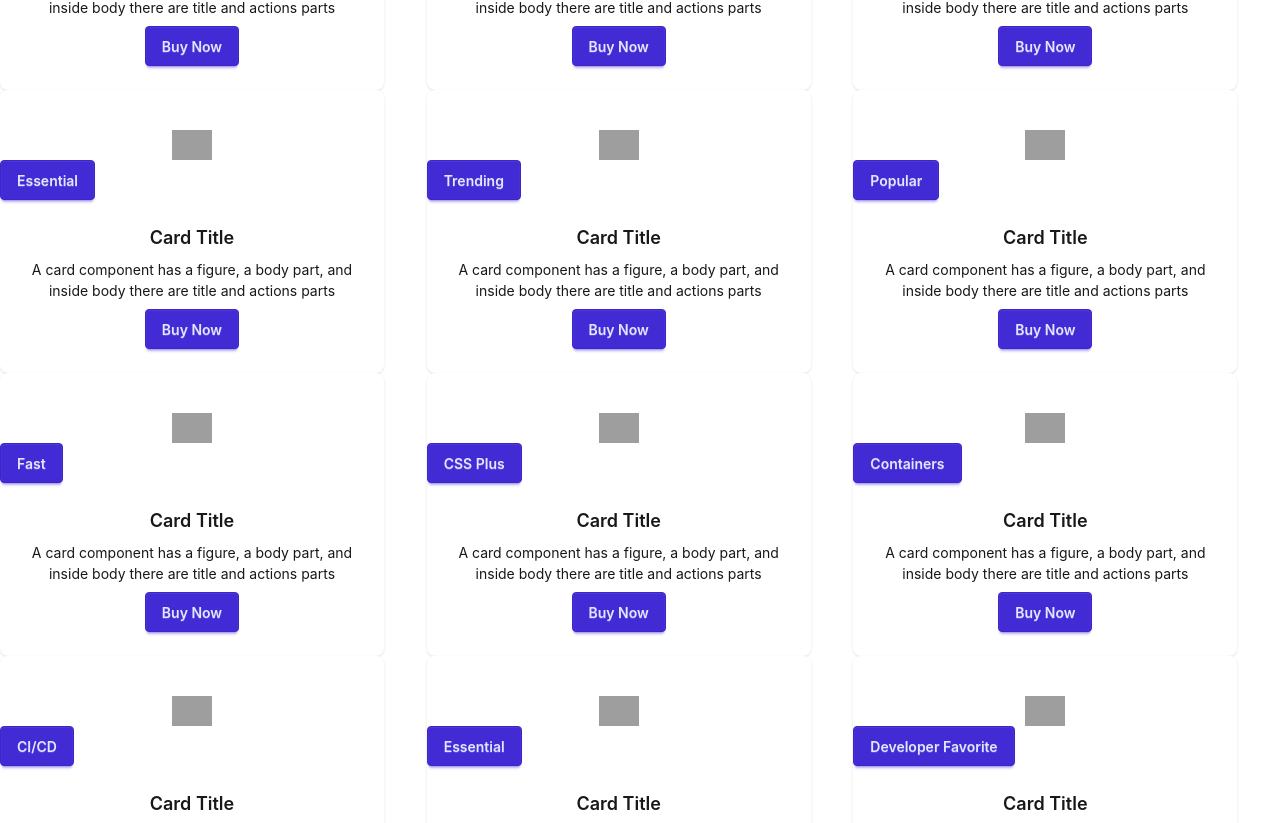
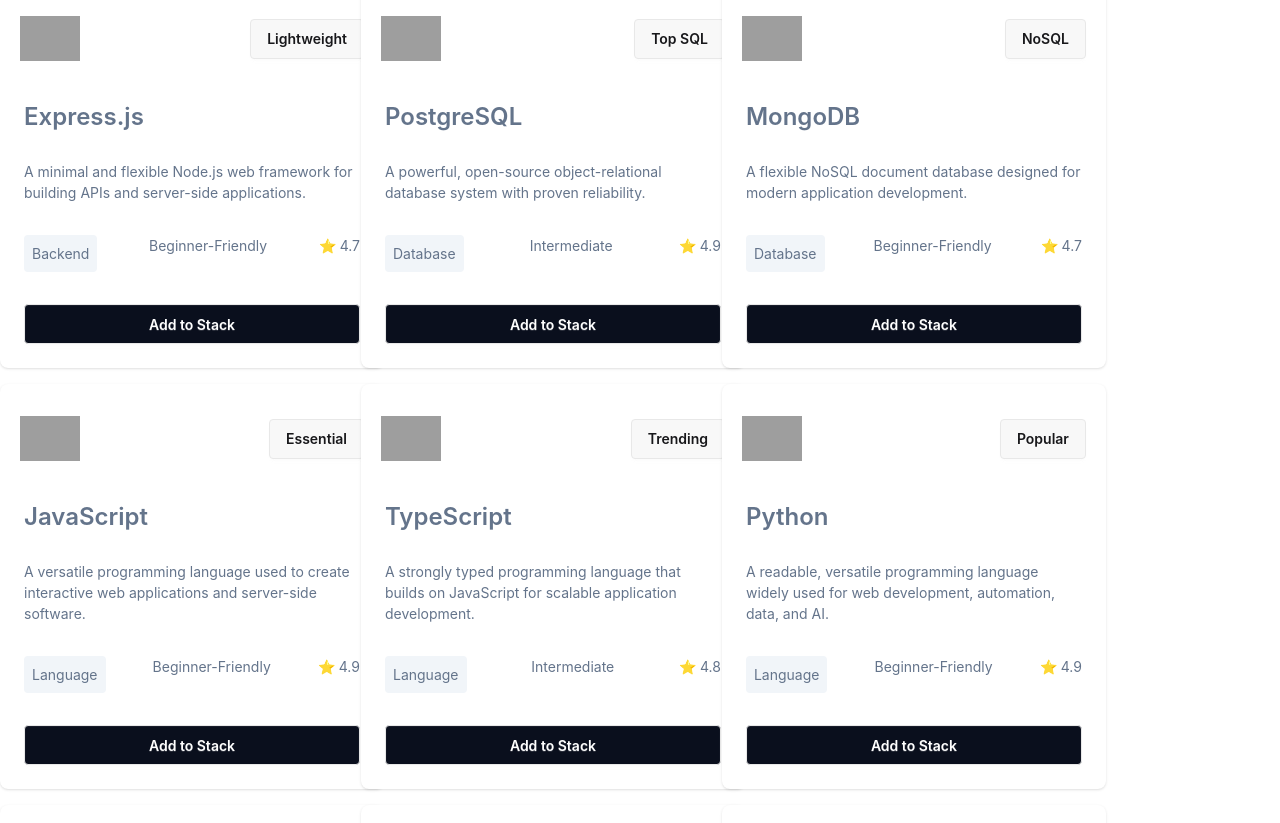
Before and after one commit to mosaddekur-rahman-dev/Dev-Stack, a React (Vite) app: page / in a window 1280 px wide. Shown: the part 1257-2080 px from the top of the page. Built offline with nearby package versions, Linux system fonts and the light colour scheme; grey boxes are pictures that could not be loaded.

Commit message:
added aside

```diff
--- a/public/data.json
+++ b/public/data.json
@@ -118,35 +118,5 @@
     "rating": 4.8,
     "difficulty": "Intermediate",
     "badge": "Containers"
-  },
-  {
-    "id": "github-actions",
-    "name": "GitHub Actions",
-    "category": "DevOps",
-    "description": "A CI/CD automation platform for building, testing, and deploying software directly from GitHub.",
-    "icon": "https://icon.icepanel.io/Technology/svg/GitHub-Actions.svg",
-    "rating": 4.6,
-    "difficulty": "Intermediate",
-    "badge": "CI/CD"
-  },
-  {
-    "id": "git",
-    "name": "Git",
-    "category": "Tools",
-    "description": "A distributed version control system used to track changes and collaborate on software projects.",
-    "icon": "https://icon.icepanel.io/Technology/svg/Git.svg",
-    "rating": 4.9,
-    "difficulty": "Beginner-Friendly",
-    "badge": "Essential"
-  },
-  {
-    "id": "vs-code",
-    "name": "VS Code",
-    "category": "Tools",
-    "description": "A powerful and extensible source-code editor widely used for modern software development.",
-    "icon": "https://icon.icepanel.io/Technology/svg/Visual-Studio-Code.svg",
-    "rating": 4.9,
-    "difficulty": "Beginner-Friendly",
-    "badge": "Developer Favorite"
   }
 ]
--- /dev/null
+++ b/src/components/Aside.tsx
@@ -0,0 +1,12 @@
+import React from "react";
+
+const Aside = ({ stacks }) => {
+  return (
+    <div>
+      <h2>Your Stack</h2>
+      <p>No Technology Selecte yet.</p>
+    </div>
+  );
+};
+
+export default Aside;
--- a/src/components/AvailableStack.tsx
+++ b/src/components/AvailableStack.tsx
@@ -3,9 +3,9 @@
 const AvailableStacks = ({ stacks }) => {
   console.log(stacks, "from available stacks");
   return (
-    <div className="container mx-auto grid grid-cols-3">
-      {stacks.map((stack) => {
-        return <StackCard stacks={stack} />;
+    <div className="container mx-auto grid grid-cols-3 gap-4">
+      {stacks.map((stack, ind) => {
+        return <StackCard stacks={stack} key={ind} />;
       })}
     </div>
   );
--- a/src/components/Stack.tsx
+++ b/src/components/Stack.tsx
@@ -1,6 +1,7 @@
 import { use } from "react";
 import type { IStack } from "../types";
 import AvailableStacks from "./AvailableStack";
+import Aside from "./Aside";
 
 interface StacksProps {
   stacksPromise: Promise<IStack[]>;
@@ -18,15 +19,15 @@
             Technologies
           </span>
         </h2>
-        <p className="text-[#64748B] text-[18px]">
+        <p className="text-[#64748B] text-[18px] mb-15">
           Pick one technology per category to build your ideal stack.
         </p>
       </div>
       <div className="container mx-auto">
-        <div>
+        <div className="container flex gap-10">
           <AvailableStacks stacks={stacks} />
+          <Aside stacks={stacks} />
         </div>
-        <aside></aside>
       </div>
     </>
   );
--- a/src/components/StackCard.tsx
+++ b/src/components/StackCard.tsx
@@ -1,20 +1,26 @@
 const StackCard = ({ stacks }) => {
   return (
-    <div className="card bg-base-100 w-96 shadow-sm">
-      <div>
-        <figure className="px-10 pt-10">
-          <img src={stacks.icon} alt={`${stacks.name} Icon`} className="w-10" />
+    <div className="card bg-base-100 w-96 shadow-sm z-[-1] ">
+      <div className="flex justify-between items-center pt-8 px-5 mb-4">
+        <figure>
+          <img src={stacks.icon} alt={`${stacks.name} Icon`} className="w-15" />
         </figure>
-        <button className="btn btn-primary">{stacks.badge}</button>
+        <button className="btn ">{stacks.badge}</button>
       </div>
-      <div className="card-body items-center text-center">
-        <h2 className="card-title">Card Title</h2>
-        <p>
-          A card component has a figure, a body part, and inside body there are
-          title and actions parts
-        </p>
+      <div className="card-body text-[#64748B]">
+        <h2 className="card-title font-semibold text-2xl mb-5">
+          {stacks.name}
+        </h2>
+        <p>{stacks.description}</p>
+        <div className="flex justify-between mt-6 mb-6">
+          <span className="bg-[#F1F5F9] rounded-sm p-2">{stacks.category}</span>
+          <span>{stacks.difficulty}</span>
+          <span>⭐ {stacks.rating}</span>
+        </div>
         <div className="card-actions">
-          <button className="btn btn-primary">Buy Now</button>
+          <button className="btn bg-[#0A0F1D] text-white w-full">
+            Add to Stack
+          </button>
         </div>
       </div>
     </div>
```
